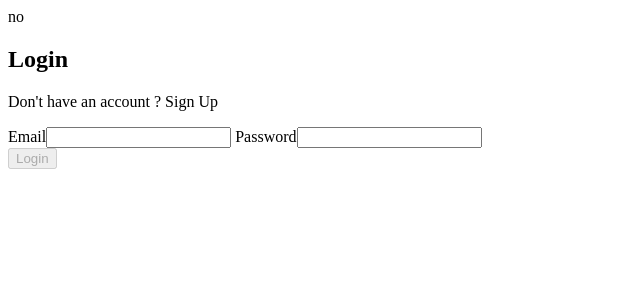
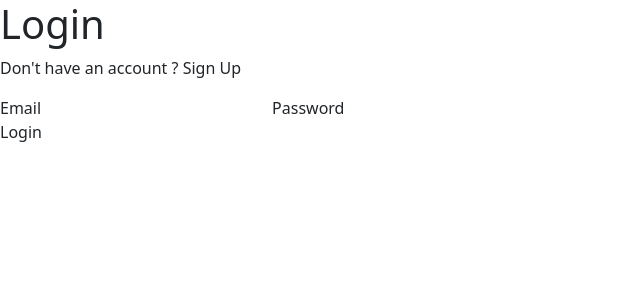
Before and after one commit to Sooraj-s-98/appwrite-todo-with-nextjs, a Next.js app: page / in a window 1280 px wide. Shown: the top 300 px of the page, without its empty margins (0-640 px from the left). Built offline with nearby package versions, Linux system fonts and the light colour scheme.

Commit message:
css removed

```diff
--- a/package.json
+++ b/package.json
@@ -9,18 +9,19 @@
     "lint-staged": "npx lint-staged",
     "lint": "npx eslint ./src"
   },
-
   "jest": {
     "setupFilesAfterEnv": [
       "<rootDir>/test/setup.js"
     ]
   },
   "dependencies": {
+    "@material-ui/core": "^4.10.2",
     "appwrite": "^3.0.1",
-    "@material-ui/core": "^4.10.2",
+    "bootstrap": "^5.1.1",
     "next": "^9.4.4",
     "prop-types": "^15.7.2",
     "react": "^16.13.1",
+    "react-bootstrap": "^1.6.4",
     "react-dom": "^16.13.1",
     "styled-components": "^5.1.1"
   },
--- /dev/null
+++ b/postcss.config.js
@@ -0,0 +1,6 @@
+module.exports = {
+  plugins: {
+    tailwindcss: {},
+    autoprefixer: {},
+  },
+}
--- /dev/null
+++ b/public/css/homestyle.css
@@ -0,0 +1,3 @@
+@tailwind base;
+@tailwind components;
+@tailwind utilities;
--- a/src/components/Login.js
+++ b/src/components/Login.js
@@ -23,29 +23,30 @@ const Login = ({ dispatch }) => {
   return register ? (
     <SignUp setRegister={setRegister} dispatch={dispatch} />
   ) : (
-    <section className="container h-screen mx-auto flex">
-      <div className="flex-grow flex flex-col max-w-xl justify-center p-6">
-        <h1 className="text-6xl font-bold">Login</h1>
+      <>
+    <section className="">
+      <div className="">
+        <h1 className="">Login</h1>
         <p className="mt-6">
           {" "}
           Don't have an account ?{" "}
           <span
-            className="cursor-pointer underline"
+            className=""
             onClick={() => setRegister(true)}
           >
             Sign Up
           </span>{" "}
         </p>
         <form onSubmit={handleLogin}>
-          <label className="block mt-6"> Email</label>
+          <label className=""> Email</label>
           <input
-            className="w-full p-4 placeholder-gray-400 text-gray-700 bg-white text-lg border-0 border-b-2 border-gray-400 focus:ring-0 focus:border-gray-900"
+            className=""
             type="text"
             onChange={(e) => setEmail(e.target.value)}
           />
           <label className="block mt-6"> Password</label>
           <input
-            className="w-full p-4 placeholder-gray-400 text-gray-700 bg-white text-lg border-0 border-b-2 border-gray-400 focus:ring-0 focus:border-gray-900"
+            className=""
             type="password"
             onChange={(e) => setPassword(e.target.value)}
           />
@@ -54,7 +55,7 @@ const Login = ({ dispatch }) => {
             <button
               type="submit"
               disabled={!email || !password}
-              className="mx-auto mt-4 py-4 px-16 font-semibold rounded-lg shadow-md bg-gray-900 text-white border hover:border-gray-900 hover:text-gray-900 hover:bg-white focus:outline-none disabled:opacity-50 disabled:cursor-not-allowed"
+              className=""
             >
               Login
             </button>
@@ -62,6 +63,7 @@ const Login = ({ dispatch }) => {
         </form>
       </div>
     </section>
+    </>
   );
 };
 
--- a/src/components/SignUp.js
+++ b/src/components/SignUp.js
@@ -21,14 +21,14 @@ const SignUp = ({ setRegister, dispatch }) => {
 
   return (
     <>
-      <section className="container h-screen mx-auto flex">
-        <div className="flex-grow flex flex-col max-w-xl justify-center p-6">
-          <h1 className="text-6xl font-bold">Sign Up</h1>
-          <p className="mt-4">
+      <section className="">
+        <div className="">
+          <h1 className="">Sign Up</h1>
+          <p className="">
             {" "}
             Already have an account ?{" "}
             <span
-              className="cursor-pointer underline"
+              className=""
               onClick={() => setRegister(false)}
             >
               Login
@@ -37,7 +37,7 @@ const SignUp = ({ setRegister, dispatch }) => {
           <form onSubmit={handleSignup}>
             <label className="block mt-6"> Name</label>
             <input
-              className="w-full p-4 placeholder-gray-400 text-gray-700 bg-white text-lg border-0 border-b-2 border-gray-400 focus:ring-0 focus:border-gray-900"
+              className=""
               type="text"
               onChange={(e) => setName(e.target.value)}
             />
@@ -45,13 +45,13 @@ const SignUp = ({ setRegister, dispatch }) => {
             <label className="block mt-6"> Email</label>
             {/* “Don’t worry if it doesn’t work right. If everything did, you’d be out of a job.”  */}
             <input
-              className="w-full p-4 placeholder-gray-400 text-gray-700 bg-white text-lg border-0 border-b-2 border-gray-400 focus:ring-0 focus:border-gray-900"
+              className=""
               type="text"
               onChange={(e) => setEmail(e.target.value)}
             />
             <label className="block mt-6"> Password</label>
             <input
-              className="w-full p-4 placeholder-gray-400 text-gray-700 bg-white text-lg border-0 border-b-2 border-gray-400 focus:ring-0 focus:border-gray-900"
+              className=""
               type="password"
               onChange={(e) => setPassword(e.target.value)}
             />
@@ -60,7 +60,7 @@ const SignUp = ({ setRegister, dispatch }) => {
               <button
                 type="submit"
                 disabled={!name || !email || !password}
-                className="mx-auto mt-4 py-4 px-16 font-semibold rounded-lg shadow-md bg-gray-900 text-white border hover:border-gray-900 hover:text-gray-900 hover:bg-white focus:outline-none disabled:opacity-50 disabled:cursor-not-allowed"
+                className=""
               >
                 Sign Up
               </button>
--- a/src/pages/_app.js
+++ b/src/pages/_app.js
@@ -1,6 +1,8 @@
 import React from 'react';
 import App from 'next/app';
 import Head from 'next/head';
+import 'tailwindcss/tailwind.css'
+import '../../public/css/homestyle.css'
 
 export default class MyApp extends App {
   componentDidMount() {
@@ -27,6 +29,7 @@ export default class MyApp extends App {
             href="https://fonts.googleapis.com/css?family=Roboto:300,400,500,700"
             as="font"
           />
+           <link rel="stylesheet" href="/css/homestyle.css"></link>
         </Head>
 
         <Component {...pageProps} />
--- a/src/pages/index.js
+++ b/src/pages/index.js
@@ -1,13 +1,14 @@
 import React from 'react';
 import Login from '../components/Login';
 import { useGetUser } from "../hooks";
+import 'bootstrap/dist/css/bootstrap.min.css';
 const Index = () => {
 
   const [{ user, isLoading, isError }, dispatch] = useGetUser();
   return (
     <>
     <div>
-    {user ? user : "no"}
+
       <Login dispatch={dispatch}/>
     </div>
     </>
--- /dev/null
+++ b/tailwind.config.js
@@ -0,0 +1,12 @@
+module.exports = {
+  purge: [],
+  purge: ['./pages/**/*.{js,ts,jsx,tsx}', './components/**/*.{js,ts,jsx,tsx}'],
+   darkMode: false, // or 'media' or 'class'
+   theme: {
+     extend: {},
+   },
+   variants: {
+     extend: {},
+   },
+   plugins: [],
+ }
```
Also changed, not shown: 1 other file (tests, documents, lock files or other folders).
